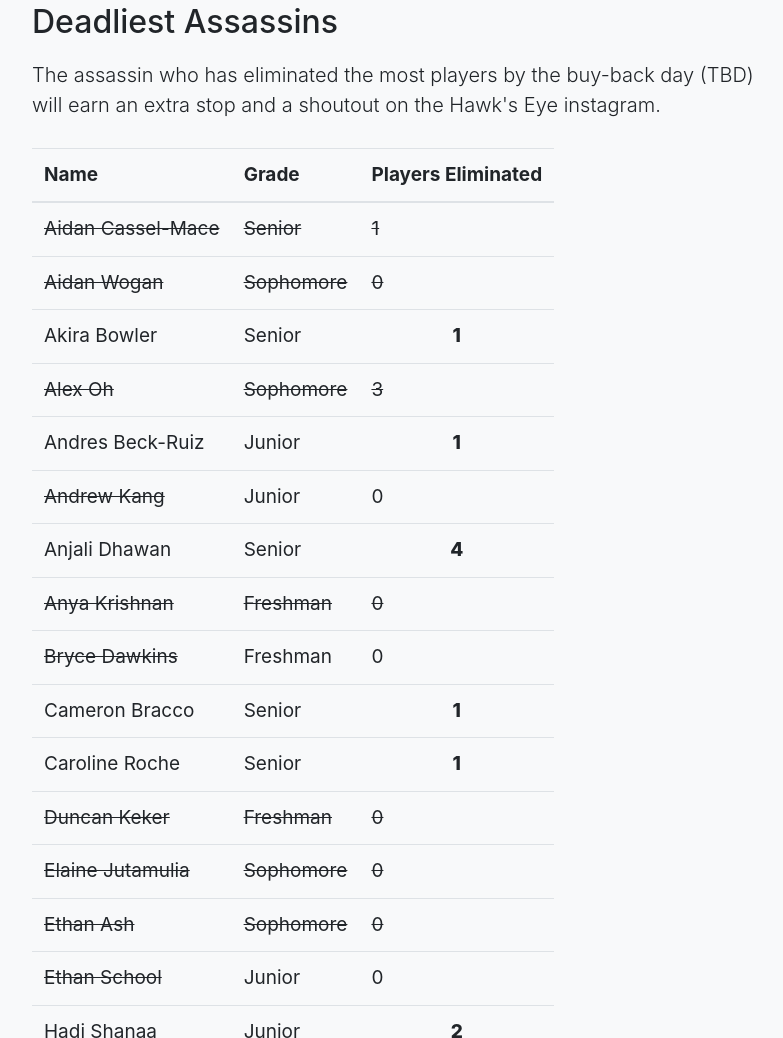
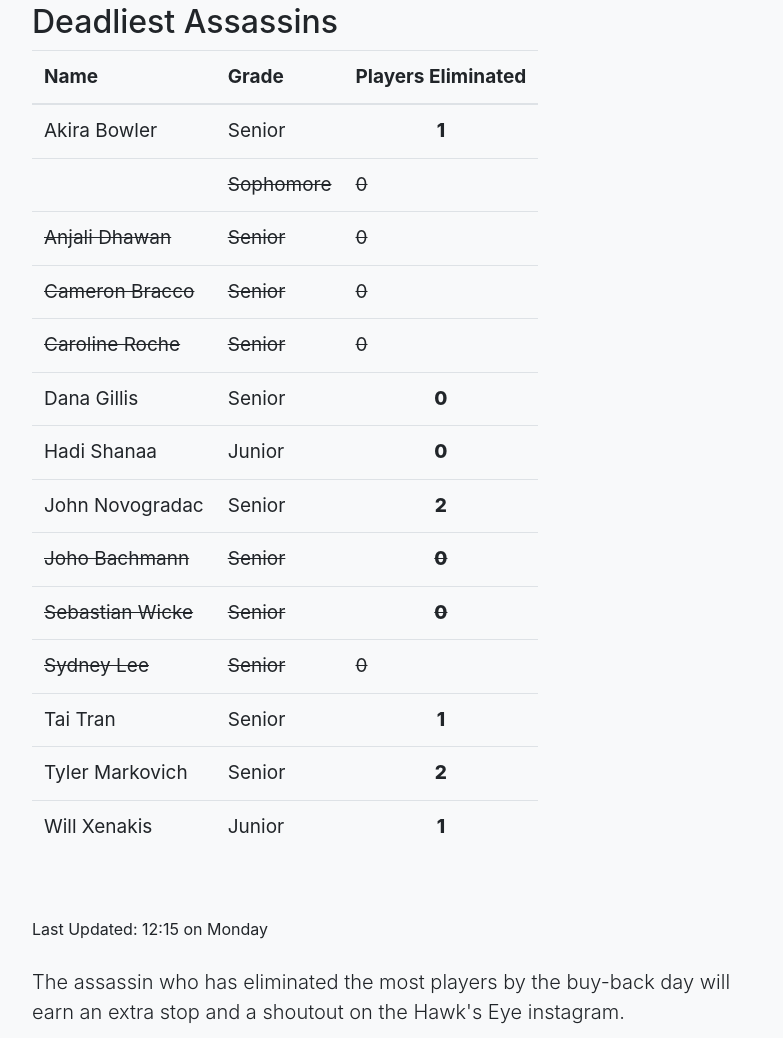
Before and after one commit to hrs-cce/assassins, a website with bundled scripts: page index.html in a window 1280 px wide. Shown: the part 941-1979 px from the top of the page, without its empty margins (243-1026 px from the left). Built offline with nearby package versions, Linux system fonts and the light colour scheme.

Commit message:
Update index.html

```diff
--- a/index.html
+++ b/index.html
@@ -100,8 +100,103 @@
         <div class="row">
           <div class="col-lg-8 mx-auto">
             <h2>Deadliest Assassins</h2>
+
+
+            <table class="table table-responsive ">
+              <thead>
+                <tr>
+                  <th scope="col">Name</th>
+                  <th scope="col">Grade</th>
+                  <th scope="col">Players Eliminated</th>
+                </tr>
+              </thead>
+              <tbody>
+                <tr>
+                  <td>Akira Bowler</td>
+                  <td>Senior</td>
+                  <td class="bold">1</td>
+                </tr>
+                <tr style="text-decoration: line-through">
+                  <td Alex Oh</td>
+                  <td>Sophomore</td>
+                  <td >0</td>
+                </tr>
+                <tr style="text-decoration: line-through">
+                  <td>Anjali Dhawan</td>
+                  <td>Senior</td>
+                  <td >0</td>
+                </tr>
+                <tr style="text-decoration: line-through">
+                  <td>Cameron Bracco</td>
+                  <td>Senior</td>
+                  <td >0</td>
+                </tr>
+                <tr style="text-decoration: line-through">
+                  <td>Caroline Roche</td>
+                  <td>Senior</td>
+                  <td >0</td>
+                </tr>
+                <tr>
+                  <td>Dana Gillis</td>
+                  <td>Senior</td>
+                  <td class="bold">0</td>
+                </tr>
+                <tr>
+                  <td>Hadi Shanaa</td>
+                  <td>Junior</td>
+                  <td class="bold">0</td>
+                </tr>
+
+                <tr>
+                  <td>John Novogradac</td>
+                  <td>Senior</td>
+                  <td class="bold">2</td>
+                </tr>
+                <tr style="text-decoration: line-through">
+                  <td>Joho Bachmann</td>
+                  <td>Senior</td>
+                  <td class="bold">0</td>
+                </tr>
+                <tr style="text-decoration: line-through">
+                  <td>Sebastian Wicke</td>
+                  <td>Senior</td>
+                  <td class="bold">0</td>
+                </tr>
+                <tr style="text-decoration: line-through">
+                  <td>Sydney Lee</td>
+                  <td>Senior</td>
+                  <td>0</td>
+                </tr>
+                <tr>
+                  <td>Tai Tran</td>
+                  <td>Senior</td>
+                  <td class="bold">1</td>
+                </tr>
+                <tr>
+                  <td>Tyler Markovich</td>
+                  <td>Senior</td>
+                  <td class="bold">2</td>
+                </tr>
+                <tr>
+                  <td>Will Xenakis</td>
+                  <td>Junior</td>
+                  <td class="bold">1</td>
+                </tr>
+
+
+              </tbody>
+            </table>
+
+            <br>
+            <br>
+                     <p> Last Updated: 12:15 on Monday </p>
+
+
+
+
+
             <p class="lead"> The assassin who has eliminated the most players
-              by the buy-back day (TBD) will earn an extra stop and a shoutout on the Hawk's Eye instagram. </p>
+              by the buy-back day will earn an extra stop and a shoutout on the Hawk's Eye instagram. </p>
             <br>
             <table class="table table-responsive ">
               <thead>
```
